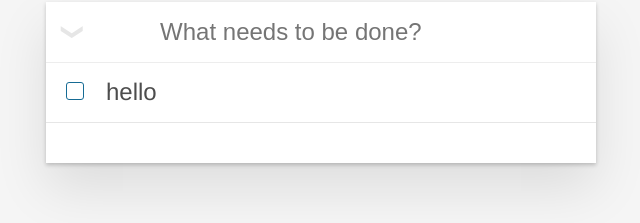
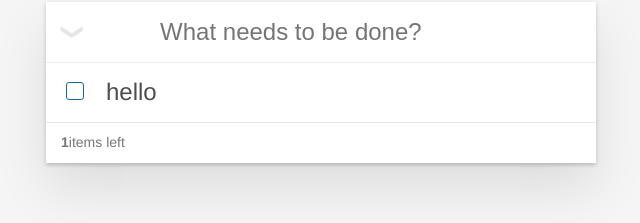
Before and after one commit to proehavshiy/ITScool-todo, a React (Create React App) app: page / in a window 1280 px wide. Shown: the part 128-351 px from the top of the page, without its empty margins (319-959 px from the left). Built offline with nearby package versions, Linux system fonts and the light colour scheme.

Commit message:
feat: Counter component

```diff
--- a/src/components/App/App.tsx
+++ b/src/components/App/App.tsx
@@ -17,13 +17,15 @@ const App: FC = () => {
       value: 'hello',
     },
   ]
+
+
   return (
     <div className='app'>
       <Header />
       <main>
         <TodoListView todoItems={todos} />
       </main>
-      <Footer />
+      <Footer todoItems={todos} />
     </div>
   )
 }
--- /dev/null
+++ b/src/components/Footer/Counter/Counter.css
@@ -0,0 +1,4 @@
+.todo-count {
+  float: left;
+  text-align: left;
+}
--- /dev/null
+++ b/src/components/Footer/Counter/Counter.tsx
@@ -0,0 +1,20 @@
+import React, { FC } from 'react';
+import './Counter.css';
+
+interface ICounter {
+  count: number;
+};
+
+const Counter: FC<ICounter> = ({ count }) => {
+
+  return (
+    <span className={'todo-count'}>
+      <strong>
+        {count}
+      </strong>
+      items left
+    </span>
+  )
+}
+
+export default Counter
--- a/src/components/Footer/Footer.tsx
+++ b/src/components/Footer/Footer.tsx
@@ -1,9 +1,22 @@
 import React, { FC } from 'react';
+import { ITodo } from '../../types';
+import Counter from './Counter/Counter';
 import './Footer.css';
 
-const Footer: FC = () => {
+interface IFooter {
+  todoItems: ITodo[];
+};
+
+const Footer: FC<IFooter> = ({ todoItems }) => {
+
+  const todosLeft = todoItems.reduce((acc, curr) => {
+    curr.isDone === false && acc++
+    return acc
+  }, 0);
+
   return (
     <footer className={'footer'}>
+      <Counter count={todosLeft} />
       {/* <Counter />
       <Filters /> */}
     </footer>
```
